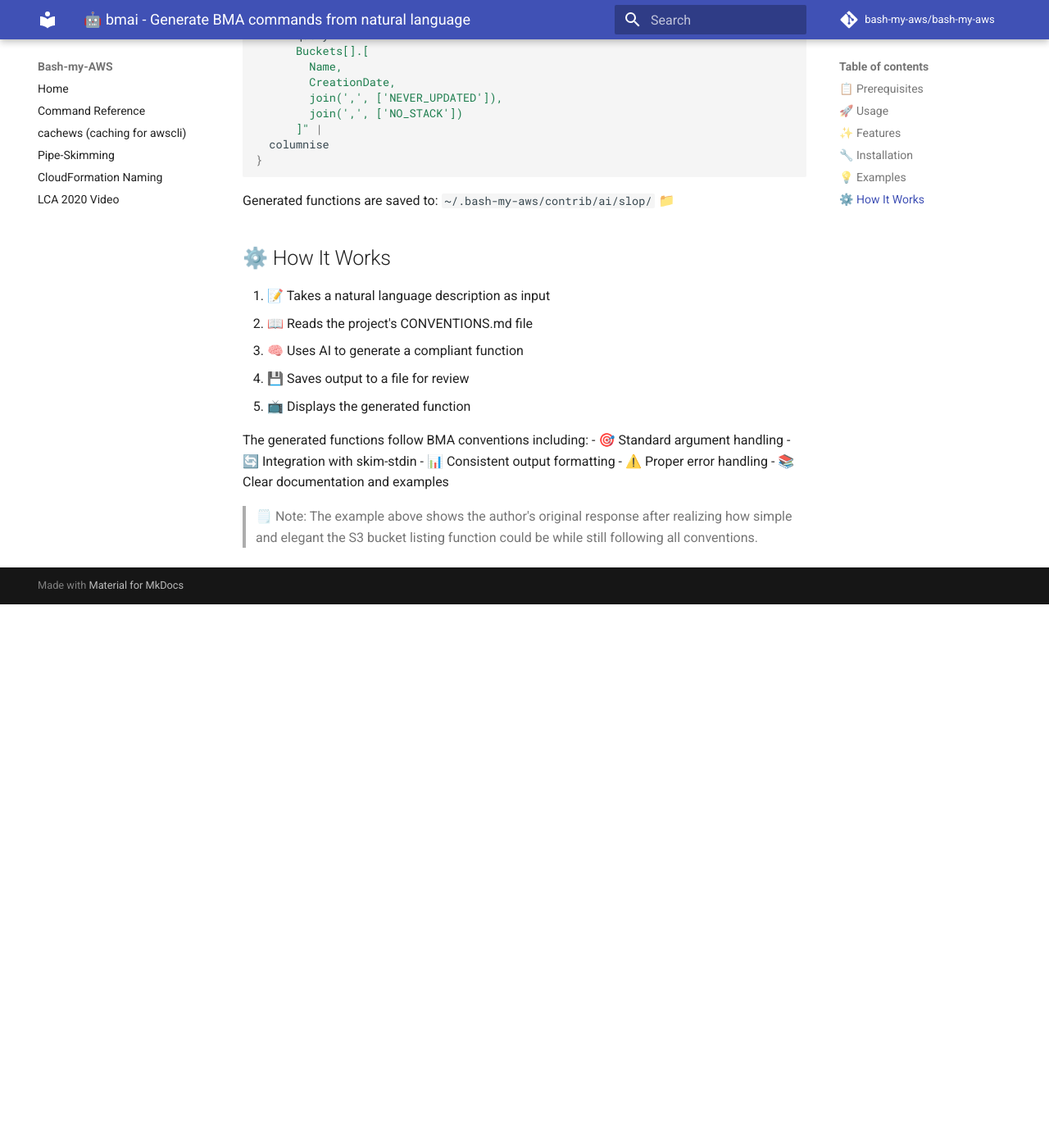
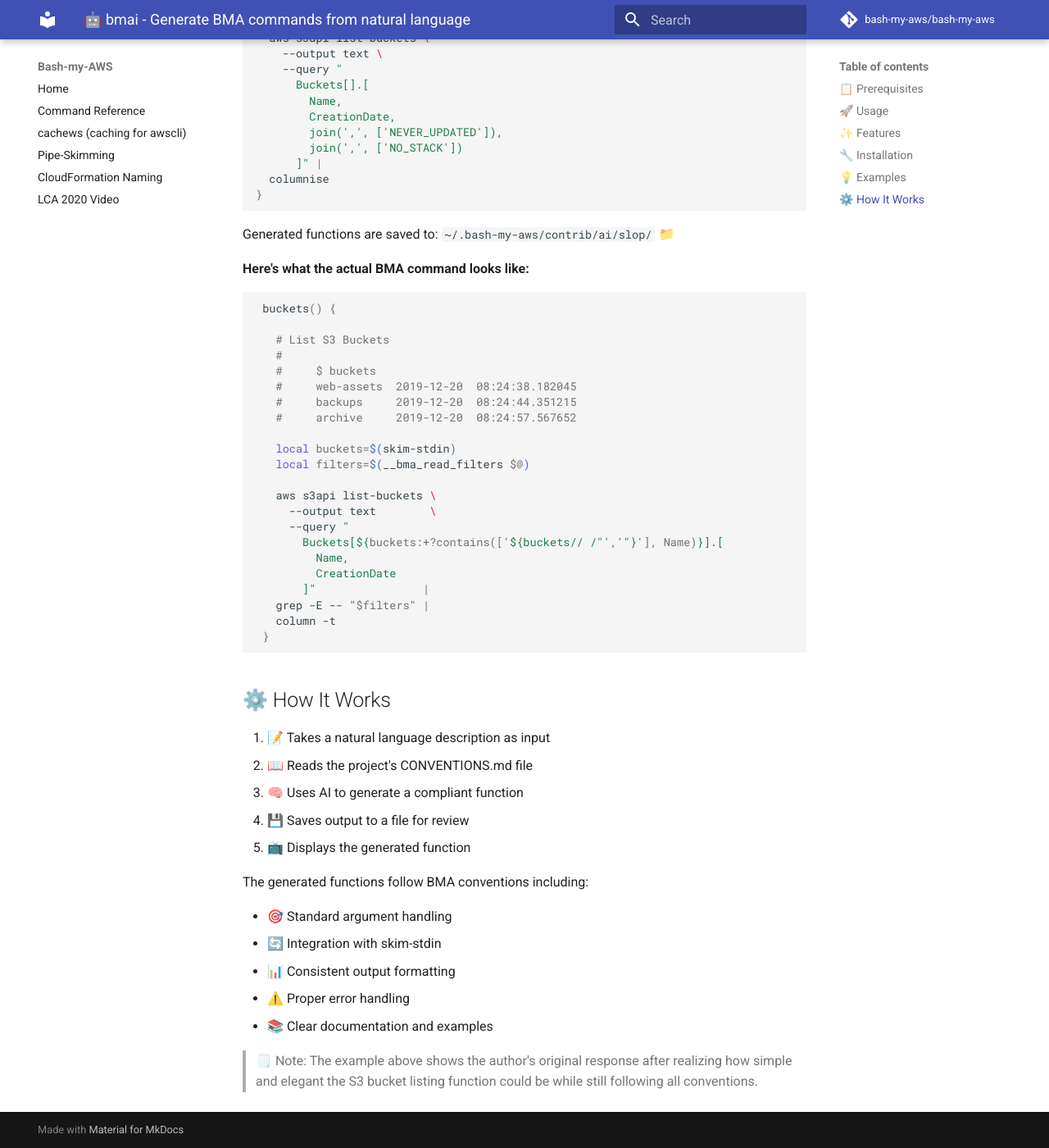
Before and after one commit to bash-my-aws/bash-my-aws, an MkDocs documentation site: the page built from docs/bmai.md, in a window 1280 px wide and 1400 px high, scrolled down 1358 px. Shown: the whole window at 82% size. Built offline with MkDocs 1.6.1 and Material for MkDocs 9.7.7, drawn with Linux system fonts in a browser that asks for light colours; comment, search, counter and statistics services are not loaded; before the commit the page ends 2095 px from its top, so only the background shows below that.

Commit message:
docs: Add example of generated S3 buckets command and improve documentation

````diff
--- a/docs/bmai.md
+++ b/docs/bmai.md
@@ -41,6 +41,8 @@ source ~/.bash-my-aws/lib/extras/bmai
 
 ## 💡 Examples
 
+Generate a command:
+
 ```bash
 # Generate a command to list S3 buckets
 $ bmai "list s3 buckets"
@@ -67,6 +69,33 @@ s3-buckets() {
 Generated functions are saved to:
 `~/.bash-my-aws/contrib/ai/slop/` 📁
 
+**Here's what the actual BMA command looks like:**
+
+```bash
+ buckets() {
+
+   # List S3 Buckets
+   #
+   #     $ buckets
+   #     web-assets  2019-12-20  08:24:38.182045
+   #     backups     2019-12-20  08:24:44.351215
+   #     archive     2019-12-20  08:24:57.567652
+
+   local buckets=$(skim-stdin)
+   local filters=$(__bma_read_filters $@)
+
+   aws s3api list-buckets \
+     --output text        \
+     --query "
+       Buckets[${buckets:+?contains(['${buckets// /"','"}'], Name)}].[
+         Name,
+         CreationDate
+       ]"                |
+   grep -E -- "$filters" |
+   column -t
+ }
+```
+
 ## ⚙️ How It Works
 
 1. 📝 Takes a natural language description as input
@@ -76,6 +105,7 @@ Generated functions are saved to:
 5. 📺 Displays the generated function
 
 The generated functions follow BMA conventions including:
+
 - 🎯 Standard argument handling
 - 🔄 Integration with skim-stdin
 - 📊 Consistent output formatting
````
